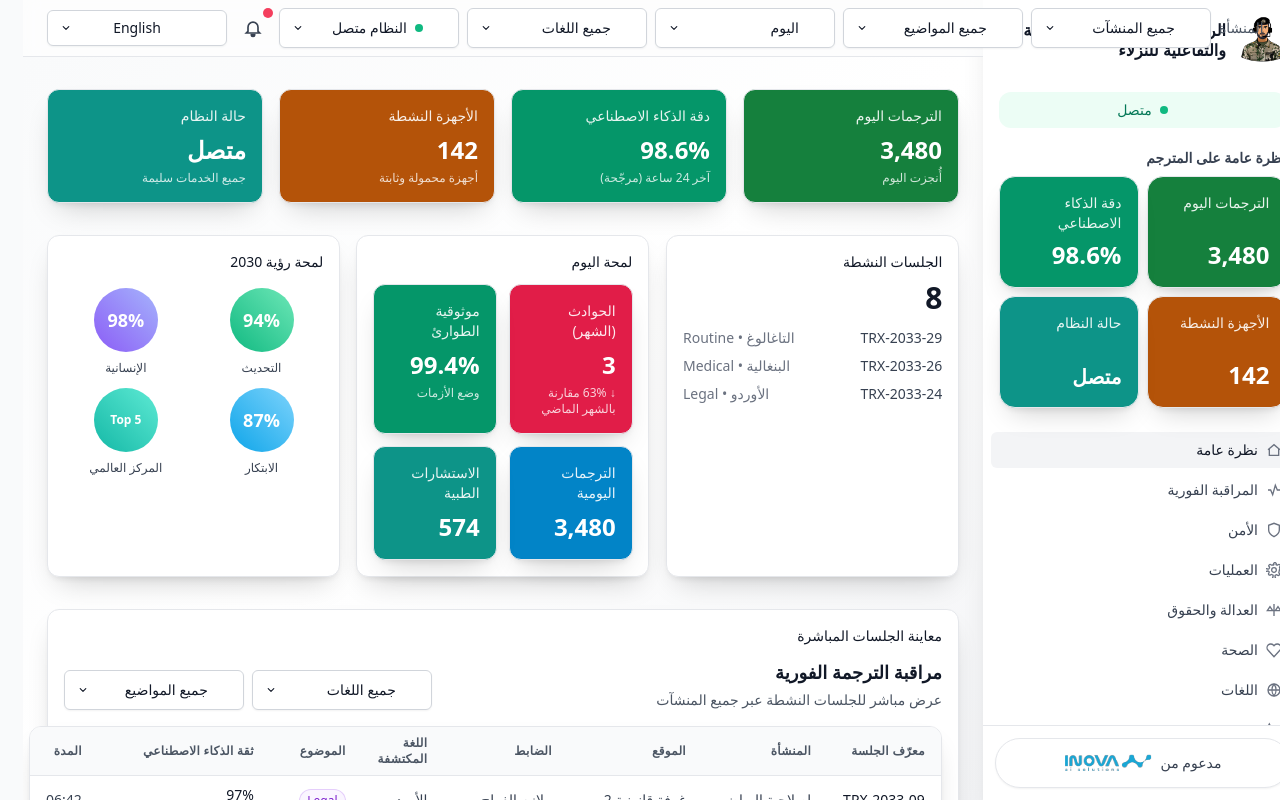
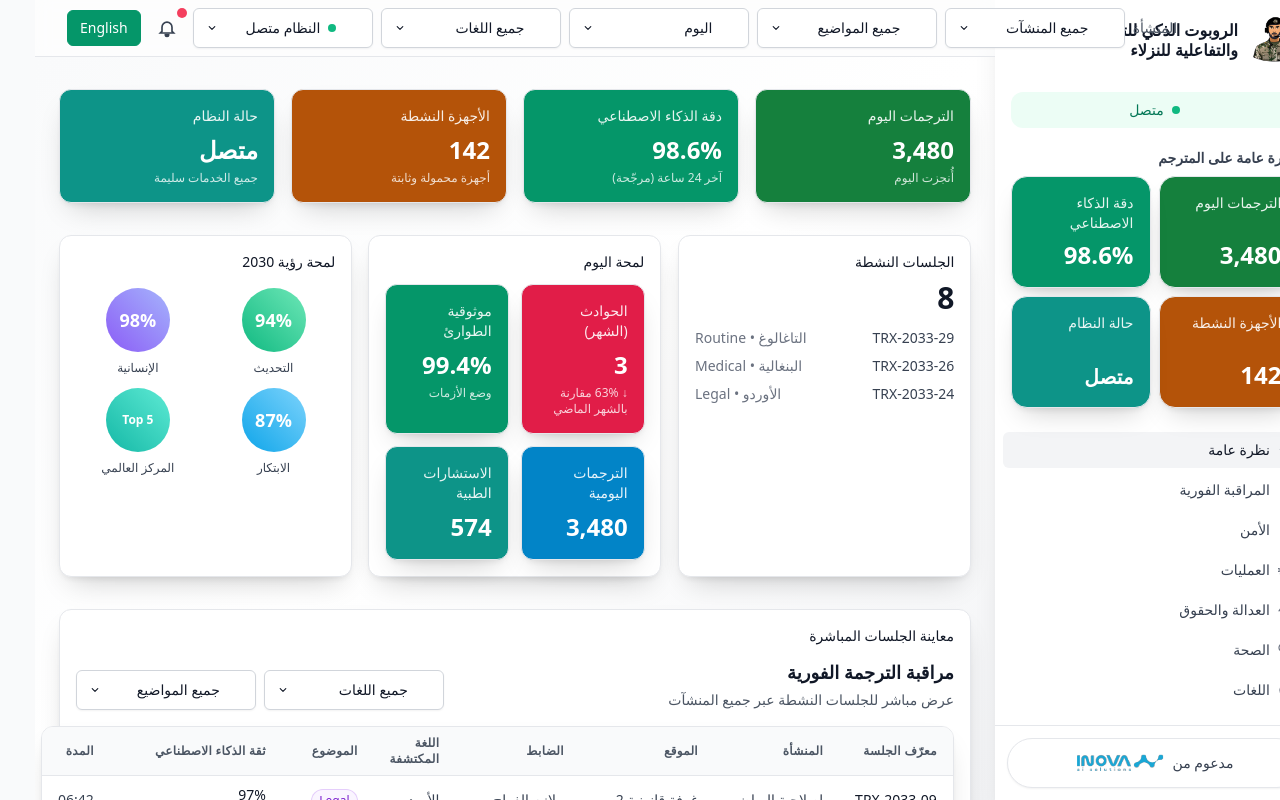
Before and after one commit to ShammoFaiyaz/prisoner-translate-yjv, a React (Vite) app: page / in a window 1280 px wide. Built offline with nearby package versions, Linux system fonts and the light colour scheme.

Commit message:
Language button alignment fix

```diff
--- a/src/components/LanguageToggle.tsx
+++ b/src/components/LanguageToggle.tsx
@@ -8,7 +8,8 @@ const LanguageToggle: React.FC = () => {
 		<button
 			type="button"
 			onClick={toggleLanguage}
-			className="filter-control !h-9 px-3 py-1 text-sm font-medium"
+			className="h-9 rounded-md border border-emerald-600 bg-emerald-600 px-3 py-1 text-sm font-medium text-white transition-colors duration-150 hover:bg-emerald-700"
+			style={{ backgroundImage: 'none' }}
 			aria-label="Toggle language"
 			title="Toggle language"
 		>
--- a/src/layouts/DashboardLayout.tsx
+++ b/src/layouts/DashboardLayout.tsx
@@ -1,6 +1,7 @@
 import React from 'react';
 import { NavLink, Outlet, useLocation } from 'react-router-dom';
 import LanguageToggle from '../components/LanguageToggle';
+import { useLanguage } from '../i18n/LanguageContext';
 import { useTranslation } from '../i18n/useTranslation';
 
 type NavItem = {
@@ -68,6 +69,7 @@ export default function DashboardLayout(): JSX.Element {
 	const location = useLocation();
 	const [notifOpen, setNotifOpen] = React.useState(false);
 	const { t } = useTranslation();
+	const { language } = useLanguage();
 	React.useEffect(() => {
 		// On route change: fade in all page sections at once
 		const targets = Array.from(
@@ -169,7 +171,11 @@ export default function DashboardLayout(): JSX.Element {
 			<div className="flex min-w-0 flex-1 flex-col">
 				{/* Top controls bar */}
 				<header className="sticky top-0 z-30 w-full border-b border-gray-200 bg-white/80 backdrop-blur supports-[backdrop-filter]:bg-white/60">
-					<div className="mx-auto flex h-14 max-w-[1400px] items-center justify-end gap-2 px-3 sm:px-4 lg:px-6">
+					<div
+						className={`mx-auto flex h-14 max-w-[1400px] items-center justify-end gap-2 px-3 sm:px-4 lg:px-6 ${
+							language === 'en' ? 'pr-6 sm:pr-7 lg:pr-8' : 'pl-6 sm:pl-7 lg:pl-8'
+						}`}
+					>
 						<label htmlFor="global-facility" className="hidden text-sm text-gray-600 md:block">
 							{t('header.facility')}
 						</label>
```
